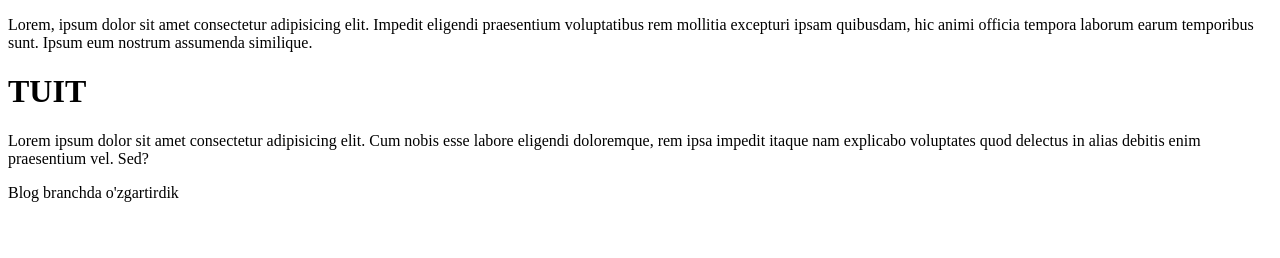
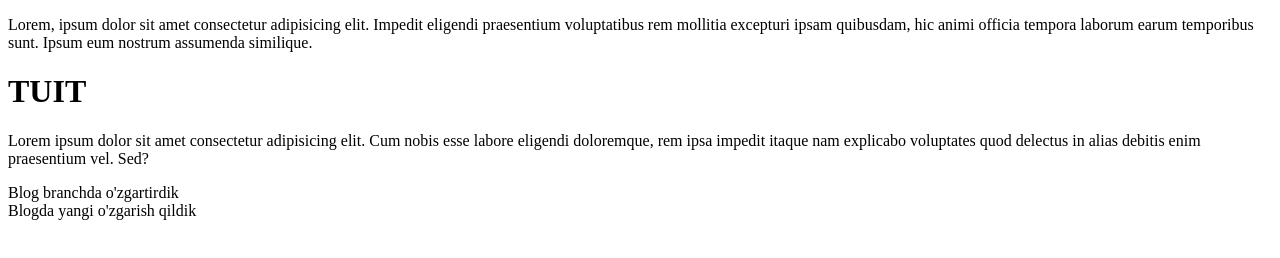
Before and after one commit to Asqar0099/git_lesson1, a plain HTML site: page index.html in a window 1280 px wide. Drawn offline with Linux system fonts and the light colour scheme.

Commit message:
blogda yangi o'zgarish

```diff
--- a/index.html
+++ b/index.html
@@ -17,6 +17,9 @@
     <div>
        Blog branchda o'zgartirdik
     </div>
+    <div>
+        Blogda yangi o'zgarish qildik
+    </div>
 </head>
 <body>
 
```
